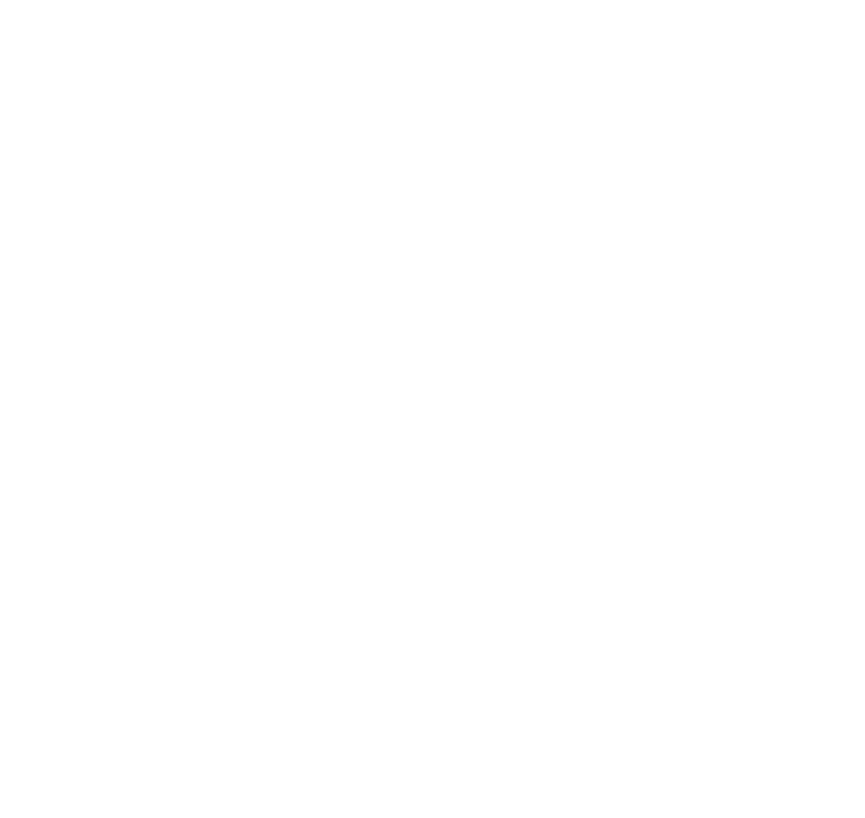
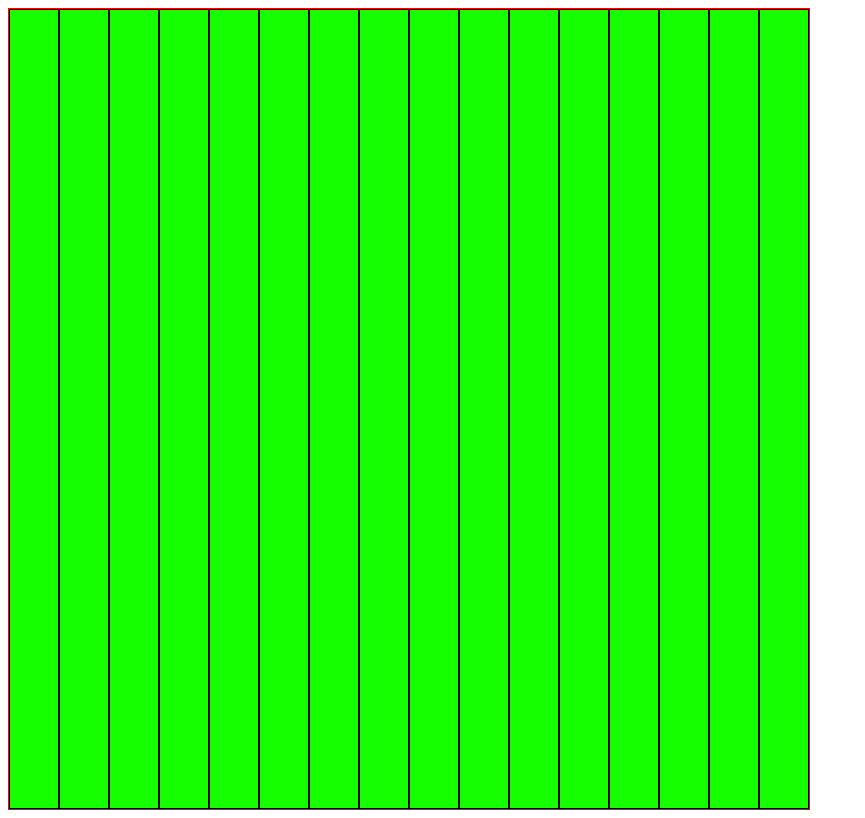
Before and after one commit to Good-Day-2-U/odin-etch-a-sketch, a plain HTML site: page index.html in a window 1280 px wide. Shown: the whole page, without its empty margins (0-865 px from the left). Drawn offline with Linux system fonts and the light colour scheme.

Commit message:
Create and styled inner divs Done for tonight good day today

```diff
--- a/index.html
+++ b/index.html
@@ -3,7 +3,7 @@
   <head>
     <meta charset="utf-8" />
     <title>Etch-A-Sketch</title>
-    <link rel="stylessheet" href="style.css" />
+    <link rel="stylesheet" href="style.css" />
   </head>
   <body>
 
--- a/script.js
+++ b/script.js
@@ -7,7 +7,13 @@ let newDivInside;
 let gridInput = 16
 
 
+let gridSquareHeight = 800/gridInput;
+let gridSquareWidth = 800/gridInput;
+
+
+
 body.appendChild(newDiv)
+newDiv.classList.add("board")
 
 
 
@@ -18,6 +24,13 @@ for (let i = 0; i < gridInput; i ++){
 
   newDiv.appendChild(newDivInside)
   newDivInside.classList.add("inside")
+  // newDivInside.style = "border: 1px solid red; Flex: 1"
+  // newDivInside.setAttribute("background-color", "blue")
+  // newDivInside.setAttribute("height:", gridSquareHeight + "px")
+  // newDivInside.setAttribute("width:", gridSquareWidth + "px")
 }
 
 let gridSquares = document.querySelector(".inside")
+
+
+newDiv.style = "border: 1px solid red; height: 800px; width: 800px; background-color: orange; Display: Flex"
--- a/style.css
+++ b/style.css
@@ -0,0 +1,7 @@
+.inside {
+  width: 50;
+  height: 50;
+  border: 1px solid black;
+  background-color: rgb(21, 255, 0);
+  flex: 1;
+}
```
